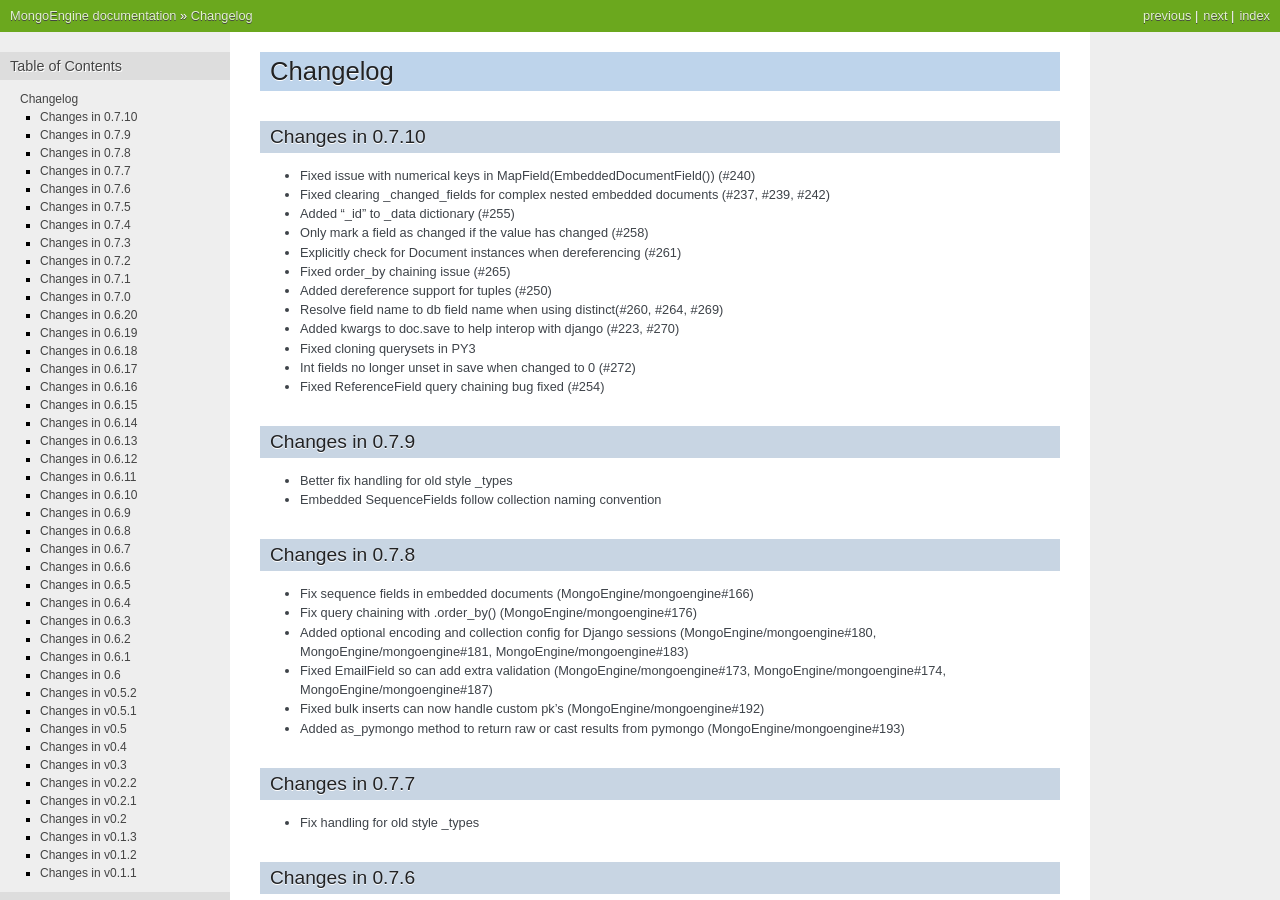
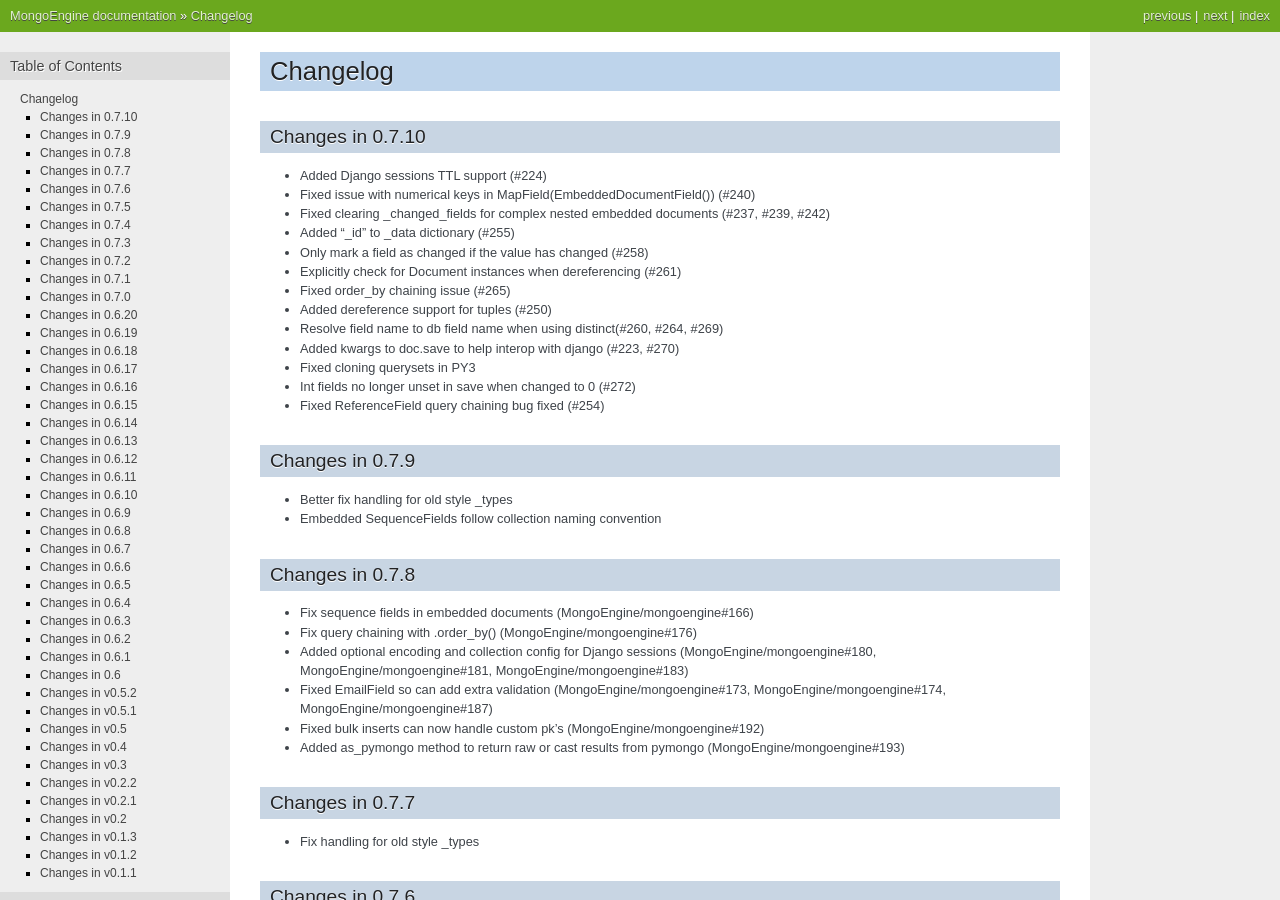
Before and after one commit to MongoEngine/mongoengine, a Sphinx documentation site: the page built from docs/changelog.rst, in a window 1280 px wide and 900 px high. Built offline with Sphinx 7.4.7, drawn with Linux system fonts in a browser that asks for light colours; the version number could not be read and is left out.

Commit message:
Added Django sessions TTL support (#224)

```diff
--- a/docs/changelog.rst
+++ b/docs/changelog.rst
@@ -4,6 +4,7 @@ Changelog
 
 Changes in 0.7.10
 =================
+- Added Django sessions TTL support (#224)
 - Fixed issue with numerical keys in MapField(EmbeddedDocumentField()) (#240)
 - Fixed clearing _changed_fields for complex nested embedded documents (#237, #239, #242)
 - Added "_id" to _data dictionary (#255)
```
Also changed, not shown: 1 other file.
